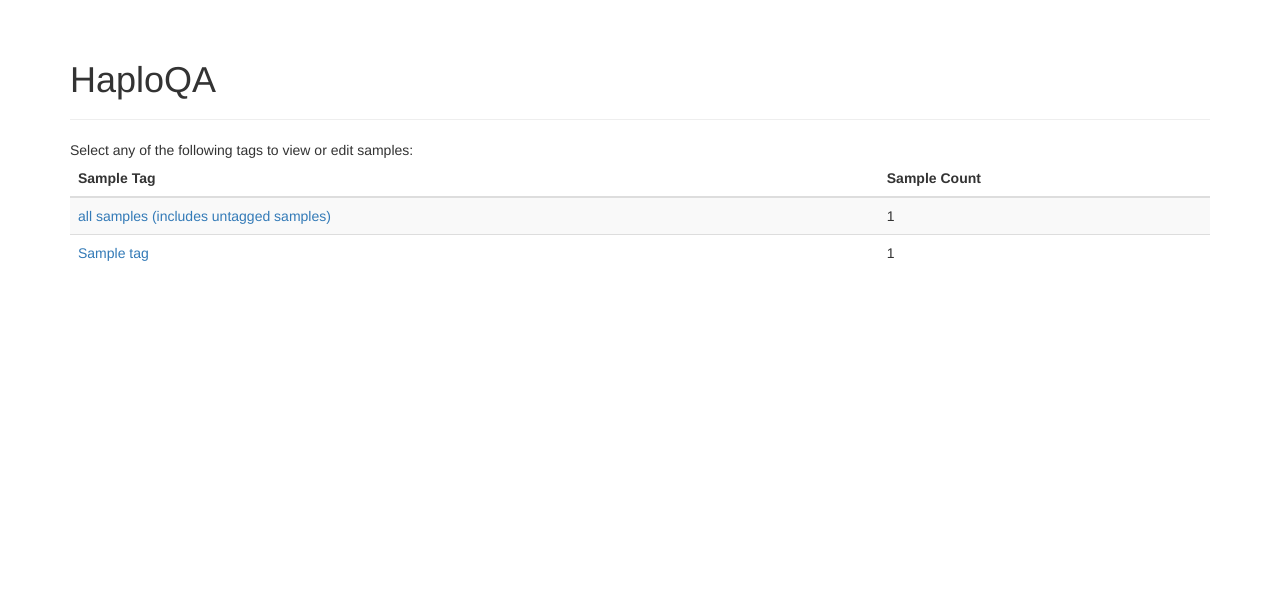
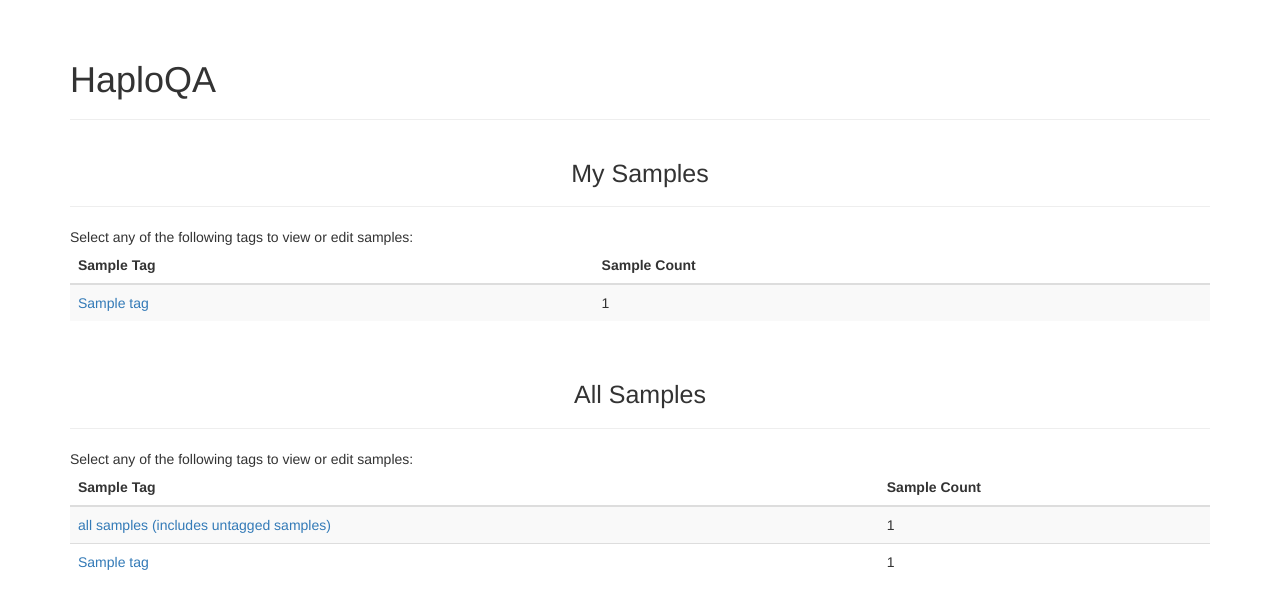
Before and after one commit to TheJacksonLaboratory/haploqa, a Flask app: template src/haploqa/templates/index.html in a window 1280 px wide. Shown: the part 52-661 px from the top of the page. Run offline with Flask 2, Linux system fonts and the light colour scheme; the template is opened without the code that fills it: most values are stand-ins (such as "Sample title", 1, 10 or a date in 2020); some libraries are stand-ins or nearby versions.

Commit message:
Adds section to home page that shows registered user's samples organized by tag above the all samples section.

```diff
--- a/src/haploqa/haploqaapp.py
+++ b/src/haploqa/haploqaapp.py
@@ -1072,10 +1072,20 @@ def index_html():
             pipeline.insert(0, {'$match': query})
             sample_count = db.samples.count(query)
 
-    tags = db.samples.aggregate(pipeline)
-    tags = [{'name': tag['_id'], 'sample_count': tag['count']} for tag in tags]
-
-    return flask.render_template('index.html', tags=tags, total_sample_count=sample_count)
+        tags = db.samples.aggregate(pipeline)
+        tags = [{'name': tag['_id'], 'sample_count': tag['count']} for tag in tags]
+
+        my_tags_pipeline = [
+            {'$unwind': '$tags'},
+            {'$group': {'_id': '$tags', 'count': {'$sum': 1}}},
+            {'$sort': SON([('count', -1), ('_id', -1)])},
+        ]
+        my_tags_query = {'owner': user['email_address_lowercase']}
+        my_tags_pipeline.insert(0, {'$match': my_tags_query})
+        my_tags = db.samples.aggregate(my_tags_pipeline)
+        my_tags = [{'name': my_tag['_id'], 'sample_count': my_tag['count']} for my_tag in my_tags]
+
+    return flask.render_template('index.html', tags=tags, my_tags=my_tags, total_sample_count=sample_count)
 
 @app.route('/user-tags.html')
 def user_tags():
--- a/src/haploqa/templates/index.html
+++ b/src/haploqa/templates/index.html
@@ -6,7 +6,39 @@
     <div class="page-header">
         <h1>HaploQA</h1>
     </div>
+    <div class="page-header">
+        <h2>My Samples</h2>
+    </div>
 
+    <div class="row">
+        {% if my_tags %}
+        <div class="col-md-12">
+            Select any of the following tags to view or edit samples:
+            <table class="table table-striped">
+                <thead>
+                    <tr>
+                        <th>Sample Tag</th>
+                        <th>Sample Count</th>
+                    </tr>
+                </thead>
+                <tbody>
+                    {% for my_tag in my_tags %}
+                    <tr>
+                        <td><a href="{{ url_for('owner_tags', tag_id=my_tag.name) }}">{{ my_tag.name }}</a></td>
+                        <td>{{ my_tag.sample_count }}</td>
+                    </tr>
+                    {% endfor %}
+                </tbody>
+            </table>
+        </div>
+        {% else %}
+        You do not have any samples
+        {% endif %}
+    </div>
+
+    <div class="page-header">
+        <h2>All Samples</h2>
+    </div>
     <div class="row">
         <div class="col-md-12">
             Select any of the following tags to view or edit samples:
```
